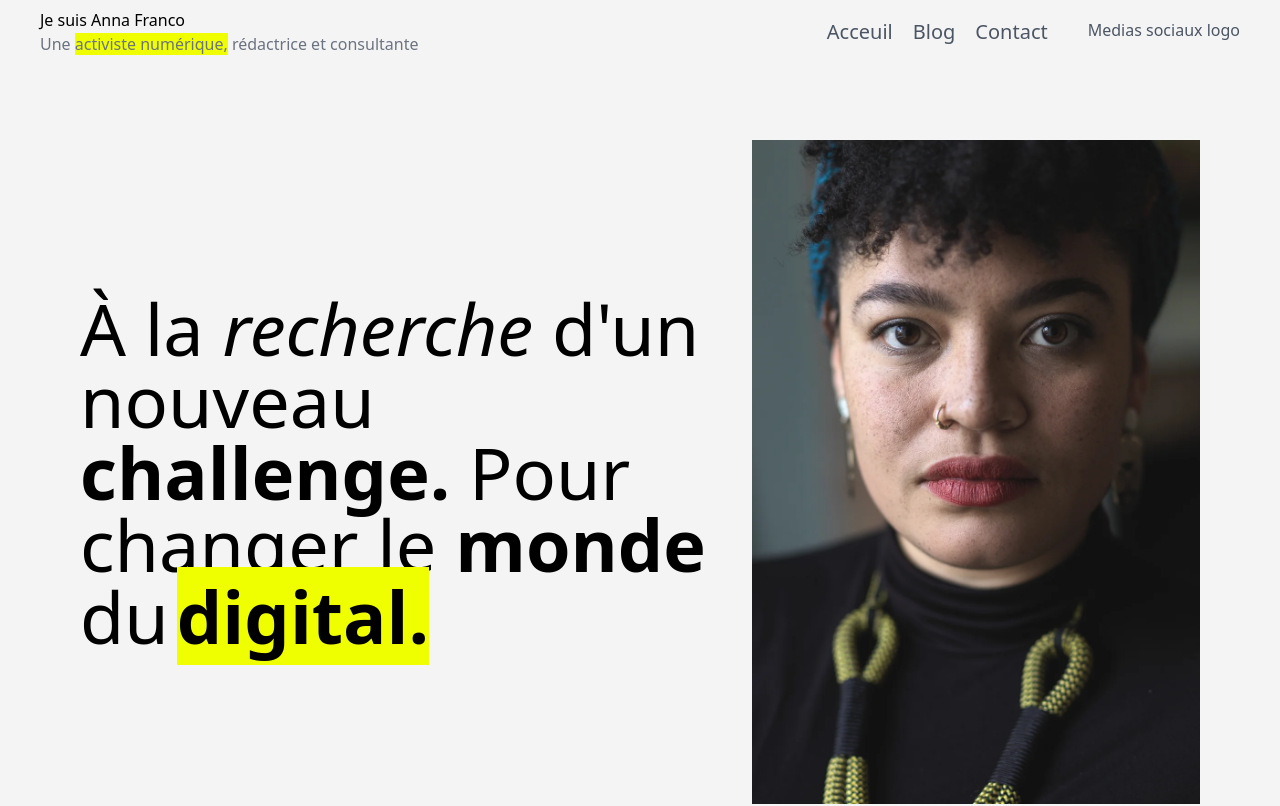
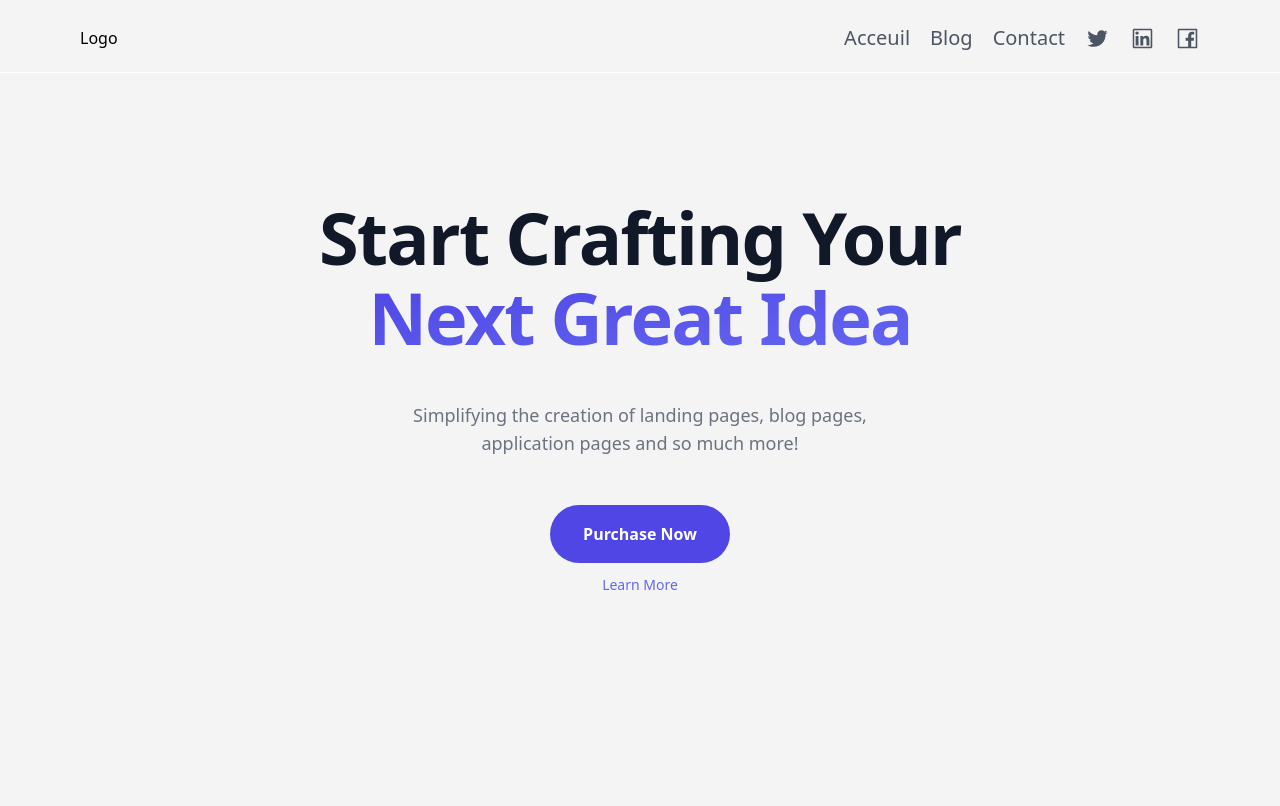
Before and after one commit to tcisse/next-blog, a Next.js app: page / in a window 1280 px wide. Shown: the top 806 px of the page. Built offline with nearby package versions, Linux system fonts and the light colour scheme.

Commit message:
- update hero and navbar

```diff
--- a/src/pages/components/Hero.jsx
+++ b/src/pages/components/Hero.jsx
@@ -1,25 +1,9 @@
 /* eslint-disable react/no-unescaped-entities */
 import React from "react";
-import Image from "next/image";
 
 export default function Hero() {
   return (
     <div className="w-full h-screen bg-[#f4f4f4]">
-      <div className="max-w-6xl flex flex-col mx-auto py-6 justify-between items-center md:items-center md:flex-row md:pt-16 md:pb-40 px-4">
-        <div className="md:max-w-2xl">
-          <p className="md:text-7xl text-3xl">
-            À la <span className="italic font-normal">recherche</span> d'un
-            nouveau <span className="font-bold">challenge.</span> Pour changer
-            le <span className="font-bold">monde</span> du
-            <span className="font-bold box-decoration-slice bg-[#f0ff00] ml-2">
-              digital.
-            </span>
-          </p>
-        </div>
-        <div>
-          <Image src="/assets/hero_image.webp" width={500} height={70} alt="" />
-        </div>
-      </div>
       <div className="container max-w-lg px-4 py-32 mx-auto mt-px text-left md:max-w-none md:text-center">
         <h1 className="text-5xl font-extrabold leading-10 tracking-tight text-left text-gray-900 md:text-center sm:leading-none md:text-6xl lg:text-7xl">
           <span class="inline md:block">Start Crafting Your</span>{" "}
@@ -40,9 +24,6 @@ export default function Hero() {
             >
               Purchase Now
             </a>
-            <span className="absolute top-0 right-0 px-2 py-1 -mt-3 -mr-6 text-xs font-medium leading-tight text-white bg-green-400 rounded-full">
-              only $15/mo
-            </span>
           </span>
           <a href="#_" className="mt-3 text-sm text-indigo-500">
             Learn More
--- /dev/null
+++ b/src/pages/components/LatestArticle.jsx
@@ -0,0 +1,73 @@
+import React from "react";
+import Image from "next/image";
+export default function LatestArticle() {
+  return (
+    <div class="bg-white py-24 sm:py-32">
+      <div class="mx-auto max-w-7xl px-6 lg:px-8">
+        <div class="mx-auto max-w-2xl text-center">
+          <h2 class="text-3xl font-bold tracking-tight text-gray-900 sm:text-4xl">
+            From the blog
+          </h2>
+          <p class="mt-2 text-lg leading-8 text-gray-600">
+            Learn how to grow your business with our expert advice.
+          </p>
+        </div>
+        <div class="mx-auto mt-16 grid max-w-2xl grid-cols-1 gap-y-20 gap-x-8 lg:mx-0 lg:max-w-none lg:grid-cols-3">
+          <article class="flex flex-col items-start justify-between">
+            <div class="relative w-full">
+              <Image
+                src="https://images.unsplash.com/photo-1496128858413-b36217c2ce36?ixlib=rb-4.0.3&ixid=MnwxMjA3fDB8MHxwaG90by1wYWdlfHx8fGVufDB8fHx8&auto=format&fit=crop&w=3603&q=80"
+                alt=""
+                class="aspect-[16/9] w-full rounded-2xl bg-gray-100 object-cover sm:aspect-[2/1] lg:aspect-[3/2]"
+              />
+              <div class="absolute inset-0 rounded-2xl ring-1 ring-inset ring-gray-900/10"></div>
+            </div>
+            <div class="max-w-xl">
+              <div class="mt-8 flex items-center gap-x-4 text-xs">
+                <time datetime="2020-03-16" class="text-gray-500">
+                  Mar 16, 2020
+                </time>
+                <a
+                  href="#"
+                  class="relative z-10 rounded-full bg-gray-50 py-1.5 px-3 font-medium text-gray-600 hover:bg-gray-100"
+                >
+                  Marketing
+                </a>
+              </div>
+              <div class="group relative">
+                <h3 class="mt-3 text-lg font-semibold leading-6 text-gray-900 group-hover:text-gray-600">
+                  <a href="#">
+                    <span class="absolute inset-0"></span>
+                    Boost your conversion rate
+                  </a>
+                </h3>
+                <p class="mt-5 text-sm leading-6 text-gray-600 line-clamp-3">
+                  Illo sint voluptas. Error voluptates culpa eligendi. Hic vel
+                  totam vitae illo. Non aliquid explicabo necessitatibus unde.
+                  Sed exercitationem placeat consectetur nulla deserunt vel.
+                  Iusto corrupti dicta.
+                </p>
+              </div>
+              <div class="relative mt-8 flex items-center gap-x-4">
+                <Image
+                  src="https://images.unsplash.com/photo-1519244703995-f4e0f30006d5?ixlib=rb-1.2.1&ixid=eyJhcHBfaWQiOjEyMDd9&auto=format&fit=facearea&facepad=2&w=256&h=256&q=80"
+                  alt=""
+                  class="h-10 w-10 rounded-full bg-gray-100"
+                />
+                <div class="text-sm leading-6">
+                  <p class="font-semibold text-gray-900">
+                    <a href="#">
+                      <span class="absolute inset-0"></span>
+                      Michael Foster
+                    </a>
+                  </p>
+                  <p class="text-gray-600">Co-Founder / CTO</p>
+                </div>
+              </div>
+            </div>
+          </article>
+        </div>
+      </div>
+    </div>
+  );
+}
--- a/src/pages/components/Navbar.jsx
+++ b/src/pages/components/Navbar.jsx
@@ -1,20 +1,17 @@
 import React from "react";
 import Link from "next/link";
+import {
+  AiOutlineTwitter,
+  AiOutlineLinkedin,
+  AiOutlineFacebook,
+  AiOutlineMenu,
+} from "react-icons/ai";
 export default function Navbar() {
   return (
-    <div className="flex md:flex-row flex-col justify-between w-full px-10 items-center pt-2 bg-[#f4f4f4] pb-5">
-      <div className="text-md">
-        <span>Je suis Anna Franco</span>
-        <p className="text-gray-500">
-          Une{" "}
-          <span className="box-decoration-slice bg-[#f0ff00]">
-            activiste numérique,
-          </span>{" "}
-          rédactrice et consultante
-        </p>
-      </div>
-      <div className="flex gap-10 text-gray-600">
-        <div className="md:space-x-5 text-xl">
+    <div className="flex md:flex-row flex-col justify-between w-full px-20 items-center pt-6 bg-[#f4f4f4] pb-5">
+      <div className="text-md">Logo</div>
+      <div className="flex gap-5 text-gray-600 md:mt-0 mt-5">
+        <div className="space-x-5 text-xl">
           <Link className="hover:underline hover:text-fuchsia-500" href="/">
             Acceuil
           </Link>
@@ -25,7 +22,11 @@ export default function Navbar() {
             Contact
           </Link>
         </div>
-        <div>Medias sociaux logo</div>
+        <div className="flex items-center gap-5">
+          <AiOutlineTwitter size={25} />
+          <AiOutlineLinkedin size={25} />
+          <AiOutlineFacebook size={25} />
+        </div>
       </div>
     </div>
   );
```
